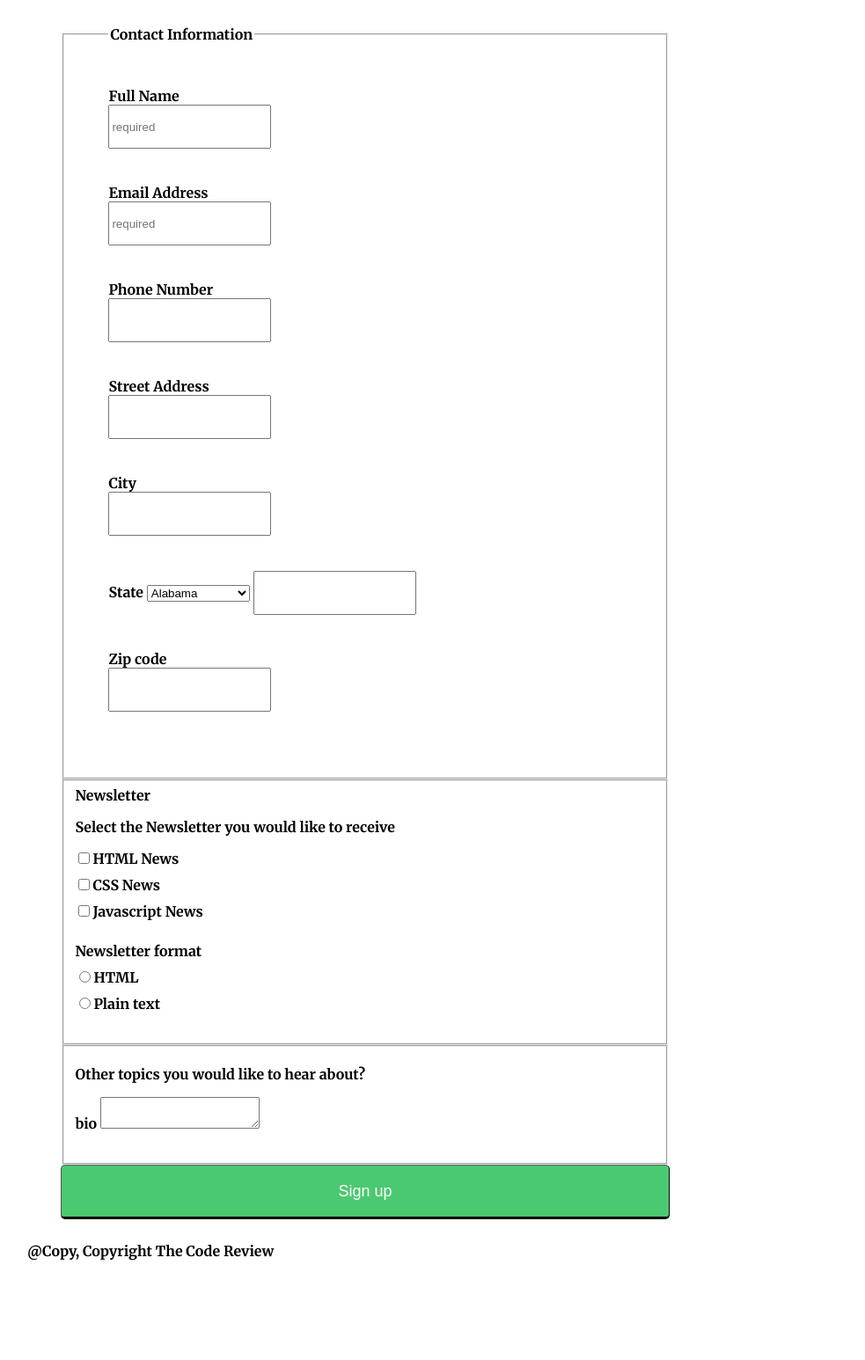
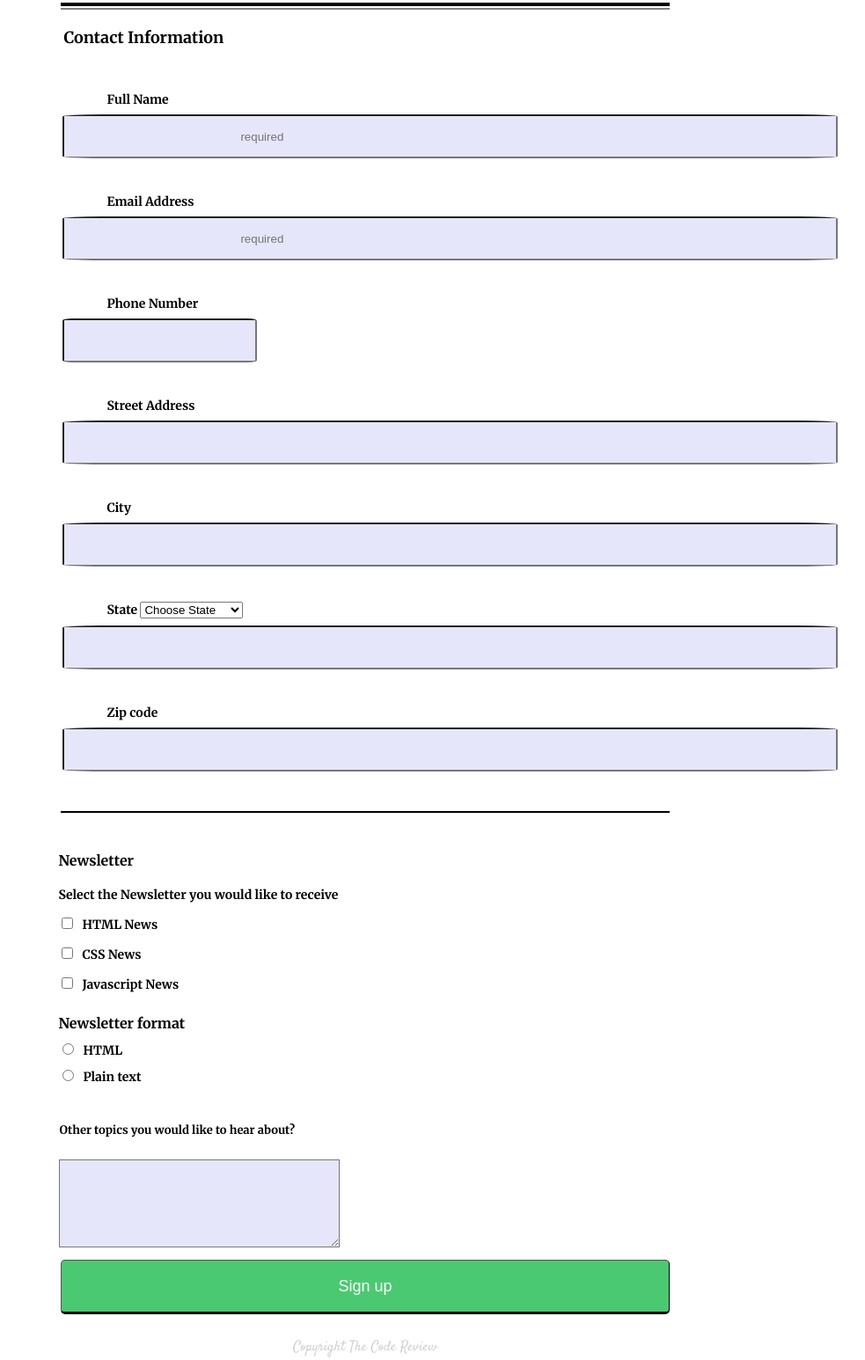
Before and after one commit to Payad/Techdegree-project-3, a plain HTML site: page index.html in a window 1280 px wide. Shown: the part 156-1702 px from the top of the page at 88% size, without its empty margins (225-1208 px from the left). Before the commit the page ends 1604 px from the top, so only its background shows below. Drawn offline with Linux system fonts and the light colour scheme.

Commit message:
new update

```diff
--- a/index.html
+++ b/index.html
@@ -5,6 +5,9 @@
         <title>Project 3</title>
         <meta charset="UTF-8">
         <meta name="viewport" content="width=device-width, initial-scale=1">
+        <link rel="preconnect" href="https://fonts.gstatic.com">
+        <link href="https://fonts.googleapis.com/css2?family=Satisfy&display=swap" rel="stylesheet">
+        <!-- Use satisfy, cursive; for font -->
         <link rel="preconnect" href="https://fonts.gstatic.com">
         <link href="https://fonts.googleapis.com/css2?family=Merriweather:wght@700&display=swap" rel="stylesheet">
         <!-- Use merriweather, serif; for font -->
@@ -22,6 +25,8 @@
             <p class="latest">Get the latest news how your code is doing right in your inbox</p>
 
             <br>
+            <hr class="line">
+            <hr class="line2">
 
             <fieldset class="contact-info">
 
@@ -30,29 +35,29 @@
             <div class="flex-pair">
             <label for="Full name">Full Name</label><br>
             <!-- <h3>Full Name</h3> -->
-            <input type="text" id="Full Name" name="user_name" placeholder="required"><br>
+            <input type="text" id="Full Name" name="user_name" placeholder="required">
             </div>
 
             <div class="flex-pair">
-            <label for="Email Address">Email Address</label><br>
+            <label for="Email Address">Email Address</label>
             <!-- <h3>Email Address</h3> -->
-            <input type="email" id="Email Address" name="user_email" placeholder="required"><br>
+            <input type="text" id="Email Address" name="user_email" placeholder="required">
                 </div>
 
                 <div class="flex-pair" id="telephone">
-            <label for="phone number">Phone Number</label><br>
+            <label for="phone number">Phone Number</label>
             <!-- <h3>Phone Number</h3> -->
-            <input type="text" id="phone number" name="user_phone"><br>
+            <input type="text" id="phone number" name="user_phone">
                     </div>
 
             <div class="flex-pair">
-            <label for="Street Address">Street Address</label><br>
+            <label for="Street Address">Street Address</label>
             <!-- <h3>Street Address</h3> -->
-            <input type="text" id="Street Address" name="user_address"><br>
+            <input type="text" id="Street Address" name="user_address">
                         </div>
 
             <div class="flex-pair">
-            <label for="City">City</label><br>
+            <label for="City">City</label>
             <!-- <h3>City</h3> -->
             <input type="text" id="City" name="user_city">
                 </div>
@@ -60,6 +65,7 @@
             <div class="flex-pair">
             <label for="State">State</label>
             <select id="State" name="user_state">
+                <option disabled hidden selected>Choose State</option>
                 <option value="Alabama">Alabama</option>
                 <option value="Alaska">Alaska</option>
                 <option value="Arizona">Arizona</option>
@@ -127,14 +133,14 @@
 
         </fieldset>
 
+            <hr class="line3">
 
-
-            <fieldset>
+            <fieldset class="flex">
 
                 <!-- <legend><span class="number">2</span>Newsletter</legend> -->
-                <div class="flex-pair">
+                <div class="flex-pair" >
             <label class="news">Newsletter</label>
-            <p>Select the Newsletter you would like to receive</p>
+            <p class="select">Select the Newsletter you would like to receive</p>
             <div class="html">
             <input type="checkbox" id="HTML News" value="HTML" name="user_html"><label class="light" for="HTML">HTML News</label>
         </div>
@@ -160,12 +166,17 @@
 
             </fieldset>
 
-            <fieldset>
+            <fieldset class="flex1">
 
                 <div class="flex-pair">
-                <p>Other topics you would like to hear about?</p>
-                <label for="bio" class="light">bio</label>
-            <textarea id="bio" name="user_bio"></textarea>
+                <label class="other">Other topics you would like to hear about?</label>
+                <!-- <label for="bio" class="light">bio</label> -->
+                <!-- <label>Topics</label> -->
+                </div>
+                <div>
+                <textarea id="bio" name="user_bio">
+
+                </textarea>
                     </div>
 
 
@@ -177,7 +188,7 @@
         </body>
 
         <footer>
-            <p>@Copy, Copyright The Code Review</p>
+            <p class="copyright">Copyright The Code Review</p>
         </footer>
 
 
--- a/styles.css
+++ b/styles.css
@@ -13,24 +13,105 @@ body {
 
 .legend {
     margin-top: 25px;
+    font-size: 18px;
+    margin-left: -51px;
 }
 
 header {
     background-color: #093145;
     margin: 0 auto;
-
+    font-size: 12px;
+    padding: 0;
+    width: 100%;
 }
 
-/* .class {
-    font-size: 20px;
+    input[type=text] {
+    width: 150%;
+    /* padding: 12px 20px 12px 14px; */
+    margin: 8px 0;
+    border-radius: 5%;
+    margin-left: -50px;
+    background-color:#E6E6FA;
+    padding: 0 0 0 200px;
+    /* margin-right: 5px; */
+    }
+
+    input[type=checkbox] {
+        margin-right: 10px;
+    }
+
+    input[type=radio] {
+        margin-right: 10px;
+    }
+
+    .light {
+        font-size: 14px;
+        /* margin-top: -10px; */
+    }
+
+
+    textarea {
+        /* margin-top: 20px; */
+        max-width: 100%;
+        height: 100px;
+        padding-right: 140px;
+    }
+
+
+    #bio {
+        background-color:#E6E6FA;
+        /* margin-top: 20px; */
+
+    }
+
+
+
+/* input[type=radio] {
+    margin-left: 10px;
 } */
 
 .flex-pair {
     margin-bottom: 25px;
+    border: none;
 }
+
+.flex {
+    margin-left: -15px;
+}
+
+.flex1 {
+    margin-left: -14px;
+}
+
+.line {
+    border: 2px solid black;
+    margin-bottom: -6px;
+    /* margin-right: 38px; */
+}
+
+.line2 {
+    border: 1px solid grey;
+    margin-bottom: 20px;
+    /* margin-right: 38px; */
+
+}
+
+.line3 {
+    border: 1px solid black;
+    /* margin-right: 38px; */
+    margin-bottom: 38px;
+    margin-top: -30px;
+}
+
 
 .contact-info {
     padding: 50px 50px 35px 50px;
+    border: none;
+    font-size: 14px;
+}
+
+fieldset {
+    border: none;
 }
 
 .contact-info label {
@@ -43,24 +124,28 @@ header {
     margin-bottom: 15px;
 }
 
-#telephone {
+/* #telephone {
     max-width: 50%;
-}
+} */
 
 .code {
     text-align: center;
-    background-color: blue;
-    min-height: 1.5;
+    /* background-color: blue; */
+    /* min-height: 1.5; */
     color: white;
+    margin-left: -20px;
 }
 
 .sign {
     text-align: center;
-    font-size: 22px;
+    font-size: 15px;
+    margin-left: -20px;
 }
 
 .latest {
     text-align: center;
+    font-size: 15px;
+    margin-left: -10px;
 }
 
 body {
@@ -68,21 +153,43 @@ body {
 }
 
 .html {
-    padding-bottom: 10px;
+    padding-bottom: 14px;
 }
 
 .css {
-    padding-bottom: 10px;
+    padding-bottom: 14px;
 }
 
 .javascript {
     margin-bottom: 10px;
 }
 
+.other {
+    margin-bottom: 20px;
+    font-size: 13px;
+}
+
 .radio {
     margin-bottom: 10px;
     margin-top: 10px;
 }
+
+.copyright {
+    text-align: center;
+    color:#D3D3D3;
+    font-family: Satisfy, cursive;
+
+}
+
+.select {
+    font-size: 14px;
+    margin-top: 20px
+}
+
+/* .news {
+    margin-bottom: 20px;
+    font-weight: bold;
+} */
 
 
 
```
